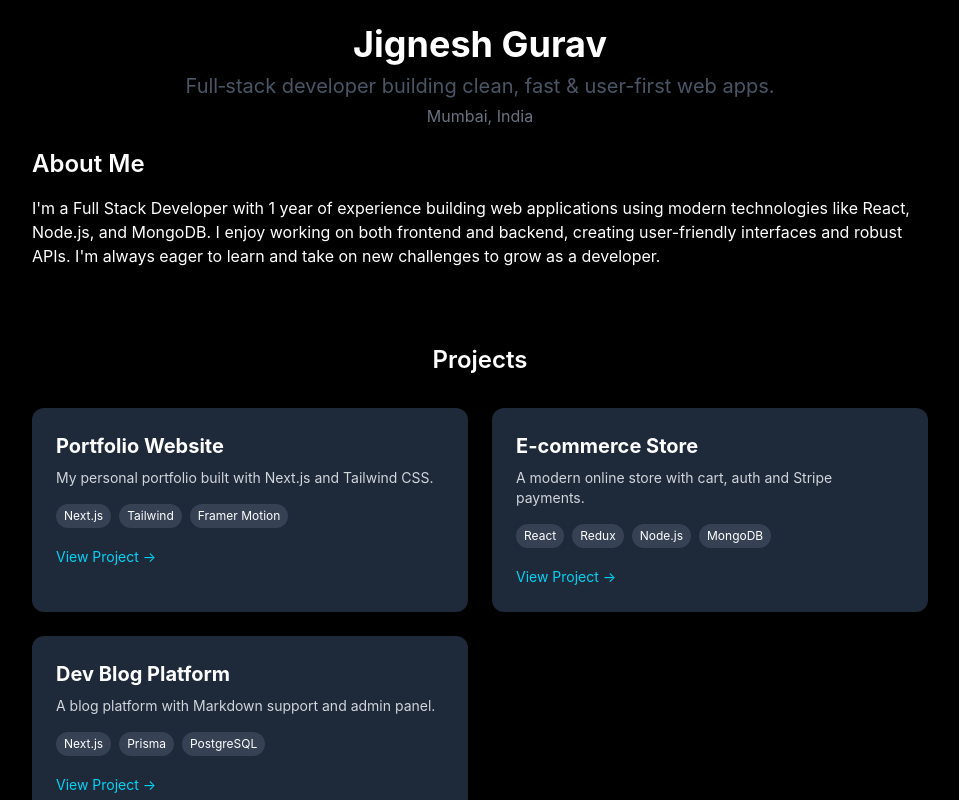
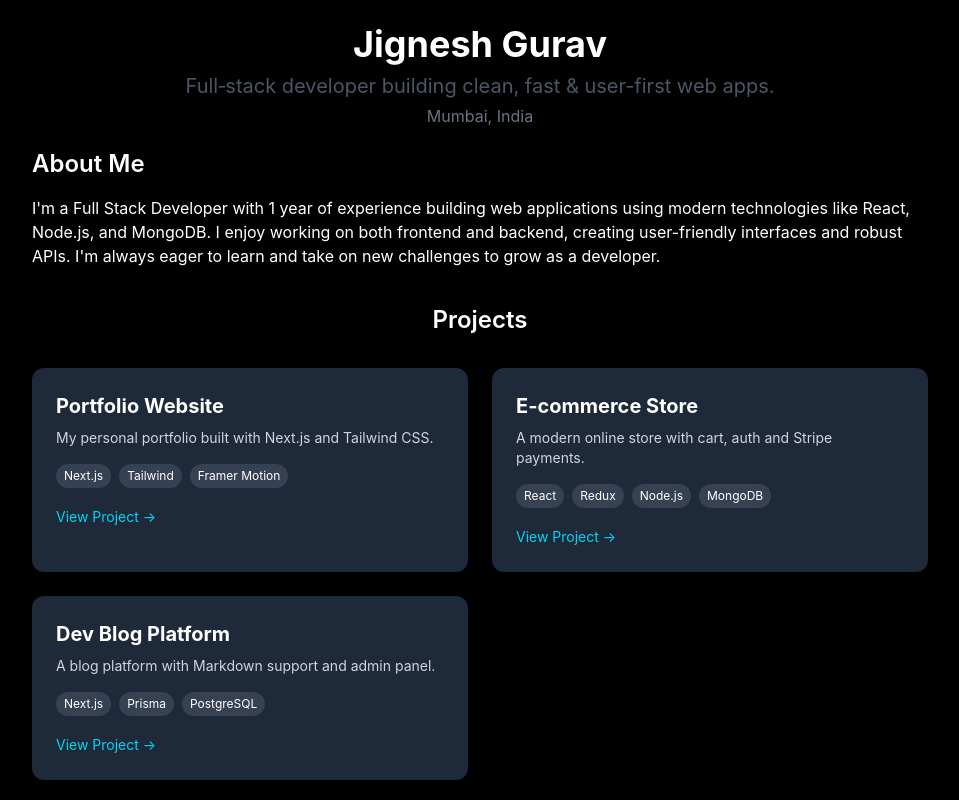
Before and after one commit to jignesh1001/portfolio, a React (Vite) app: page / in a window 1280 px wide. Shown: the top 800 px of the page, without its empty margins (160-1119 px from the left). Built offline with nearby package versions, Linux system fonts and the light colour scheme.

Commit message:
padding changed

```diff
--- a/src/components/Projects.jsx
+++ b/src/components/Projects.jsx
@@ -28,7 +28,7 @@ export default function Projects() {
       whileInView={{ opacity: 1, y: 0 }}
       transition={{ duration: 0.6 }}
       viewport={{ once: true, amount: 0.3 }}
-      className="py-16"
+      className="py-6"
     >
       <h2 className="text-2xl font-semibold mb-8 text-center">Projects</h2>
 
```
